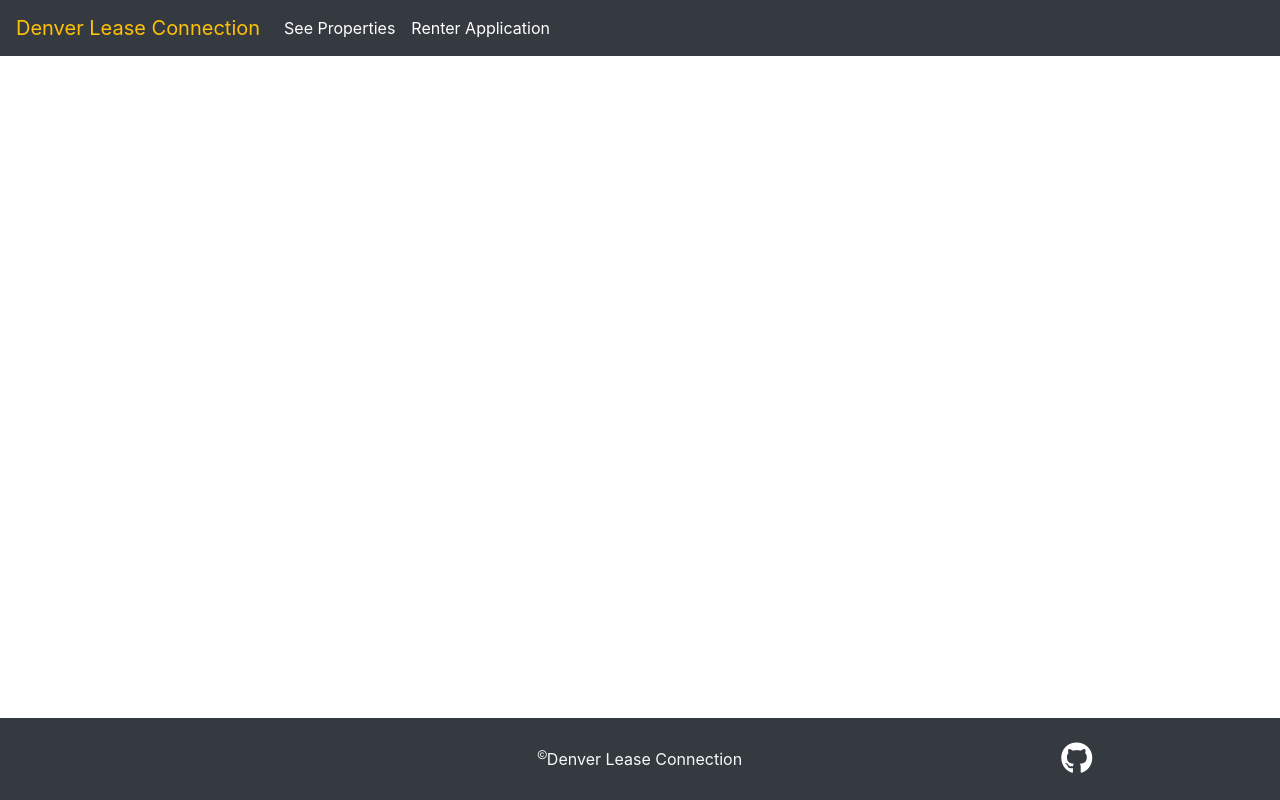
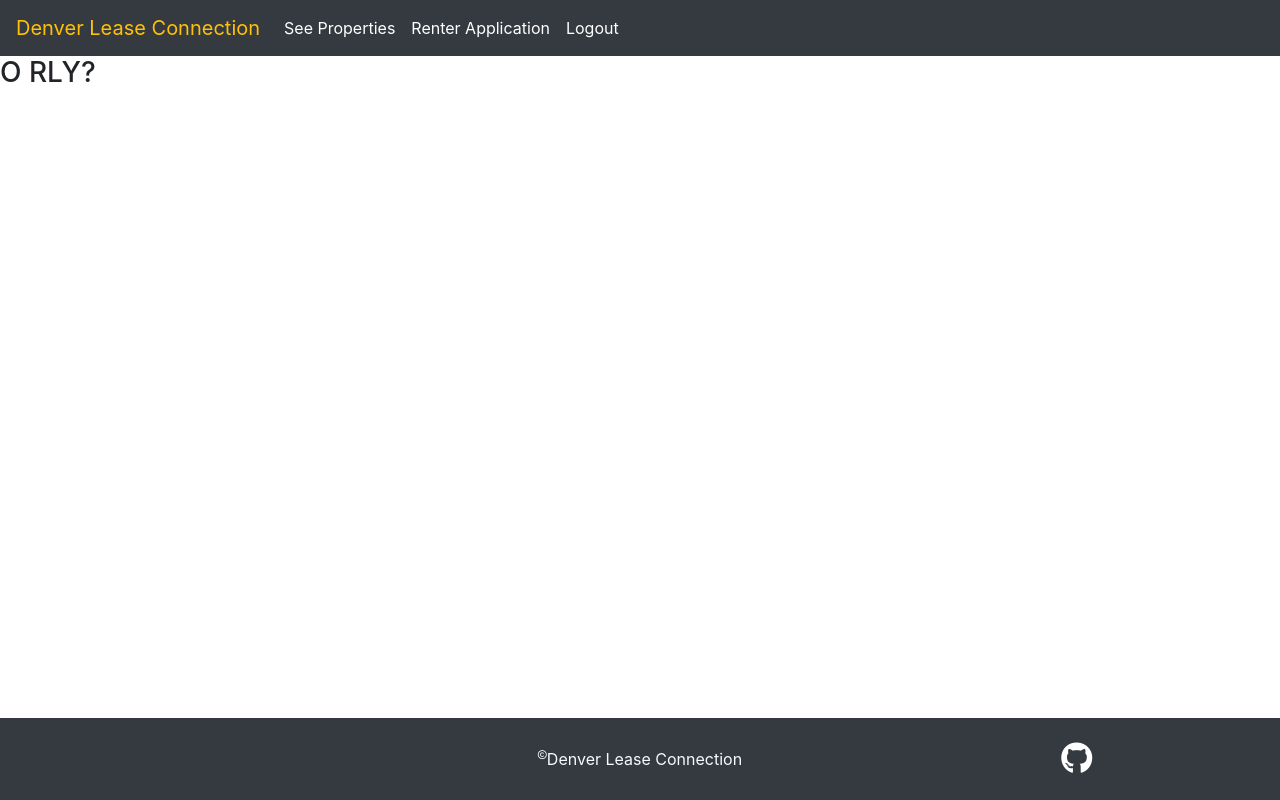
Before and after one commit to gradientus/denver-lease-connection, a React (Create React App) app in the folder client/: page /renter in a window 1280 px wide. Built offline with nearby package versions, Linux system fonts and the light colour scheme.

Commit message:
Make the renter nav match the landlord nav, add new renterproperties component

```diff
--- a/client/src/components/RenterNav/index.jsx
+++ b/client/src/components/RenterNav/index.jsx
@@ -5,7 +5,7 @@ const index = () => {
   return (
     <div>
       <nav className="navbar navbar-expand-lg navbar-primary bg-dark">
-        <a className="navbar-brand text-warning" href="/">
+        <a className="navbar-brand text-warning" href="#">
           Denver Lease Connection
         </a>
         <button
@@ -21,11 +21,14 @@ const index = () => {
         </button>
         <div className="collapse navbar-collapse" id="navbarNavAltMarkup">
           <div className="navbar-nav">
-            <a className="nav-item nav-link text-white" href="#">
+            <a className="nav-item nav-link text-white" href="/renter">
               See Properties
             </a>
             <a className="nav-item nav-link text-white" href="/renterapp">
               Renter Application
+            </a>
+            <a className="nav-item nav-link text-white" href="/auth/logout">
+              Logout
             </a>
           </div>
         </div>
--- /dev/null
+++ b/client/src/components/RenterProperties/index.jsx
@@ -0,0 +1,12 @@
+import React from "react";
+import "./style.css";
+
+const RenterProperties = () => {
+  return (
+    <div>
+      <h3>O RLY?</h3>
+    </div>
+  );
+};
+
+export default RenterProperties;
--- a/client/src/pages/RenterLanding.js
+++ b/client/src/pages/RenterLanding.js
@@ -1,12 +1,13 @@
 import React, { Component } from "react";
 import RenterNav from "../components/RenterNav";
+import RenterProperties from "../components/RenterProperties";
 import Footer from "../components/Footer";
 
 const RenterLanding = () => {
   return (
     <div>
       <RenterNav />
-      {/* TODO: Add Renter Choices */}
+      <RenterProperties />
       <Footer />
     </div>
   );
```
Also changed, not shown: client/src/components/RenterProperties/style.css (added).
